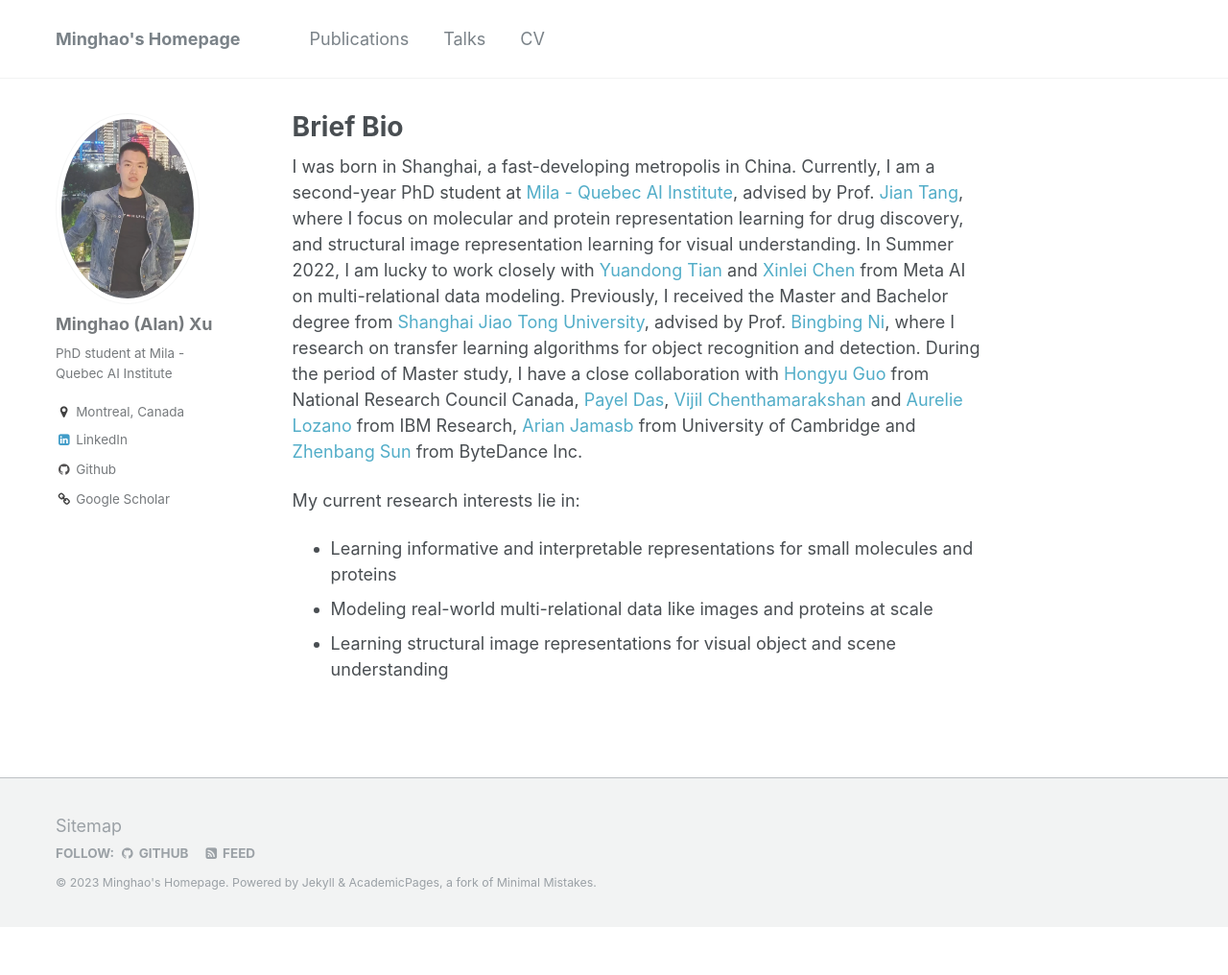
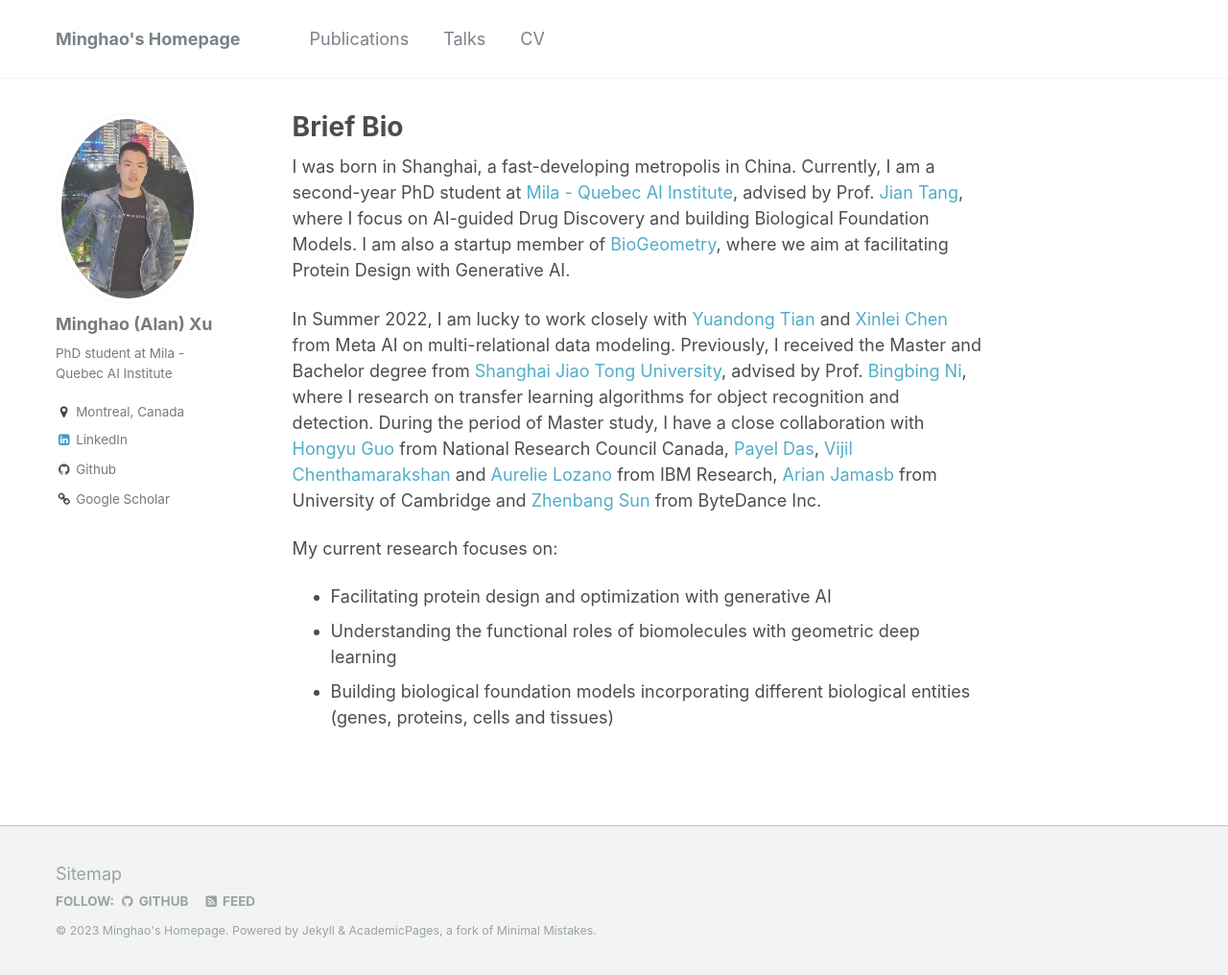
Before and after one commit to ChrisAllenMing/ChrisAllenMing.github.io, a Jekyll site: the page built from _pages/about.md, in a window 1280 px wide and 1016 px high. Shown: the whole window at 96% size. Built offline with Jekyll 4.4.1, drawn with Linux system fonts in a browser that asks for light colours.

```diff
--- a/_pages/about.md
+++ b/_pages/about.md
@@ -10,14 +10,16 @@ redirect_from:
 
 I was born in Shanghai, a fast-developing metropolis in China.
 Currently, I am a second-year PhD student at [Mila - Quebec AI Institute](https://mila.quebec/en/), advised by Prof. [Jian Tang](https://jian-tang.com/),
-where I focus on molecular and protein representation learning for drug discovery, and structural image representation learning for visual understanding.
+where I focus on AI-guided Drug Discovery and building Biological Foundation Models.
+I am also a startup member of [BioGeometry](https://www.biogeom.com/), where we aim at facilitating Protein Design with Generative AI.
+
 In Summer 2022, I am lucky to work closely with [Yuandong Tian](https://yuandong-tian.com/) and [Xinlei Chen](https://xinleic.xyz/) from Meta AI on multi-relational data modeling.
 Previously, I received the Master and Bachelor degree from [Shanghai Jiao Tong University](http://en.sjtu.edu.cn/), advised by Prof. [Bingbing Ni](https://scholar.google.com/citations?hl=zh-CN&user=eUbmKwYAAAAJ), where I research on transfer learning algorithms for object recognition and detection.
 During the period of Master study, I have a close collaboration with [Hongyu Guo](http://www.site.uottawa.ca/~hguo028/mainpage.htm) from National Research Council Canada,
 [Payel Das](https://scholar.google.com/citations?user=1vs31MgAAAAJ&hl=en), [Vijil Chenthamarakshan](https://scholar.google.com/citations?user=g9hboJ0AAAAJ&hl=en) and [Aurelie Lozano](https://scholar.google.com/citations?user=4wTGaDsAAAAJ&hl=en) from IBM Research, [Arian Jamasb](http://jamasb.io/) from University of Cambridge and [Zhenbang Sun](https://www.linkedin.com/in/zhenbang-sun-11581439/?originalSubdomain=cn) from ByteDance Inc.
 
-My current research interests lie in:
+My current research focuses on:
 
-- Learning informative and interpretable representations for small molecules and proteins
-- Modeling real-world multi-relational data like images and proteins at scale
-- Learning structural image representations for visual object and scene understanding
+- Facilitating protein design and optimization with generative AI
+- Understanding the functional roles of biomolecules with geometric deep learning
+- Building biological foundation models incorporating different biological entities (genes, proteins, cells and tissues)
```
Also changed, not shown: _publications/neurips2023_siamdiff.md (added, +12 -0 lines).
